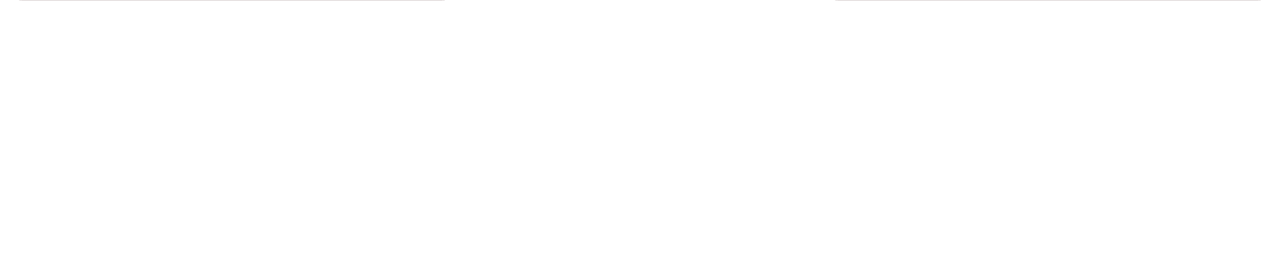
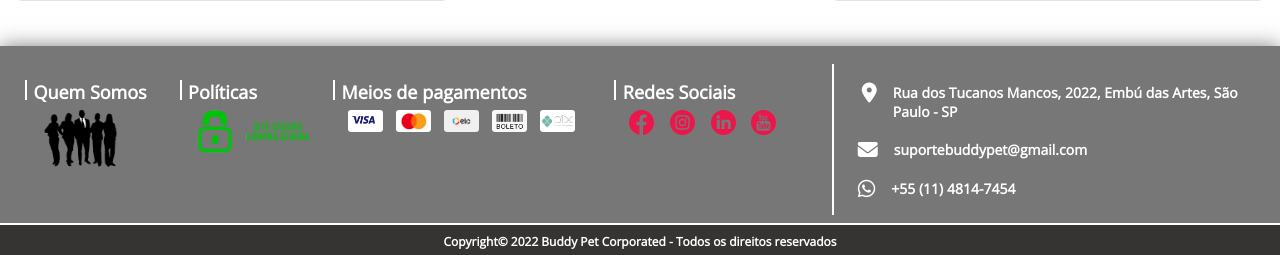
Before and after one commit to Buddy-Pet/Buddy-Pet-Projeto, a web app: file home.html in a window 1280 px wide. Shown: the part 1954-2209 px from the top of the page. Before the commit the page ends 1955 px from the top, so only its background shows below. Run offline with its HTML, style and script files only (its server is not run), Linux system fonts and the light colour scheme; some libraries are stand-ins or nearby versions.

Commit message:
Alteração do footer para responsivo

```diff
--- a/aves.html
+++ b/aves.html
@@ -5,6 +5,9 @@
     <meta http-equiv="X-UA-Compatible" content="IE=edge">
     <meta name="viewport" content="width=device-width, initial-scale=1.0">
     <script src="https://kit.fontawesome.com/b9dfb2e070.js" crossorigin="anonymous"></script>
+    <link rel="preconnect" href="https://fonts.googleapis.com">
+    <link rel="preconnect" href="https://fonts.gstatic.com" crossorigin>
+    <link href="https://fonts.googleapis.com/css2?family=Open+Sans:wght@350&display=swap" rel="stylesheet">
     <link rel="preconnect" href="https://fonts.googleapis.com">
     <link rel="preconnect" href="https://fonts.gstatic.com" crossorigin>
     <link href="https://fonts.googleapis.com/css2?family=Roboto:wght@500&display=swap" rel="stylesheet">
--- a/cachorros.html
+++ b/cachorros.html
@@ -5,6 +5,9 @@
     <meta http-equiv="X-UA-Compatible" content="IE=edge">
     <meta name="viewport" content="width=device-width, initial-scale=1.0">
     <script src="https://kit.fontawesome.com/b9dfb2e070.js" crossorigin="anonymous"></script>
+    <link rel="preconnect" href="https://fonts.googleapis.com">
+    <link rel="preconnect" href="https://fonts.gstatic.com" crossorigin>
+    <link href="https://fonts.googleapis.com/css2?family=Open+Sans:wght@350&display=swap" rel="stylesheet">
     <link rel="preconnect" href="https://fonts.googleapis.com">
     <link rel="preconnect" href="https://fonts.gstatic.com" crossorigin>
     <link href="https://fonts.googleapis.com/css2?family=Roboto:wght@500&display=swap" rel="stylesheet">
--- a/carrinho.html
+++ b/carrinho.html
@@ -5,6 +5,9 @@
   <meta http-equiv="X-UA-Compatible" content="IE=edge">
   <meta name="viewport" content="width=device-width, initial-scale=1.0">
   <script src="https://kit.fontawesome.com/b9dfb2e070.js" crossorigin="anonymous"></script>
+  <link rel="preconnect" href="https://fonts.googleapis.com">
+  <link rel="preconnect" href="https://fonts.gstatic.com" crossorigin>
+  <link href="https://fonts.googleapis.com/css2?family=Open+Sans:wght@350&display=swap" rel="stylesheet">
   <link rel="preconnect" href="https://fonts.googleapis.com">
   <link rel="preconnect" href="https://fonts.gstatic.com" crossorigin>
   <link href="https://fonts.googleapis.com/css2?family=Roboto:wght@500&display=swap" rel="stylesheet">
--- a/css/footer.css
+++ b/css/footer.css
@@ -5,15 +5,15 @@
   }
 
  footer {
-  position: relative;
   display: flex;
   width: 100%;
-  height: auto;
+  max-height: 450vh;
   background-color: #777777;
   padding-top: 0.6rem;
   box-shadow: 0px 1px 20px rgba(44, 42, 42, 0.65);
   bottom: 0px;
-  z-index: 6;
+  font-family: 'Open Sans', sans-serif;
+
 }
 
 .block {
@@ -21,6 +21,7 @@
   justify-content: end;
   display: block;
   width: 100%;
+  max-height: 450vh;
 }
 
  footer .rodape {
@@ -28,7 +29,7 @@
     justify-content: flex-end;
     width: 100%;
     padding: 0.5rem;
-
+    max-height: 450vh;
  }
 
  footer .link {
@@ -37,7 +38,7 @@
     list-style: none;
     padding: 1rem;
     font-weight: bold;
-    height: auto;
+    max-height: 450vh;
     width: 66%;
     border-right: 2px solid #ffff;
 }
@@ -135,13 +136,13 @@
   border-radius: 0.2em;
 }
 
-footer .segurança {
+footer .seguranca {
   display: flex;
   padding-bottom: 0.3rem;
   width: 7rem;
 }
 
-footer .segurança img {
+footer .seguranca img {
   padding-top: 0.2rem;
   width: 130px;
   justify-content: flex-start;
--- a/css/header.css
+++ b/css/header.css
@@ -7,7 +7,6 @@
 
 header * {
 	font-family: 'Roboto', sans-serif;
-	font-weight: 550;
 }
 
 header {
@@ -119,7 +118,8 @@
 }
 
 header form input {
-width: 90%;
+	width: 90%;
+	outline-color: orange;
 }
 
 form input, form button {
@@ -238,6 +238,10 @@
 
 
 @media screen and (max-width: 820px){
+	.formulario form input {
+		margin-right: 0.3rem;
+	}
+
 	.logo_2 img{
 		margin-top: 0.6rem;
 		max-height: 70px;
--- a/css/home.css
+++ b/css/home.css
@@ -8,7 +8,7 @@
 /*-----------------------MAIN----------------------------------*/
 
 main {
-height: 100%;
+height: 250vh;
 width: 100%;
 border: 15px solid #FFFFFF;
 box-shadow: 0px 1px 20px rgba(159, 159, 159, 0.65);
--- a/gatos.html
+++ b/gatos.html
@@ -5,6 +5,9 @@
     <meta http-equiv="X-UA-Compatible" content="IE=edge">
     <meta name="viewport" content="width=device-width, initial-scale=1.0">
     <script src="https://kit.fontawesome.com/b9dfb2e070.js" crossorigin="anonymous"></script>
+    <link rel="preconnect" href="https://fonts.googleapis.com">
+    <link rel="preconnect" href="https://fonts.gstatic.com" crossorigin>
+    <link href="https://fonts.googleapis.com/css2?family=Open+Sans:wght@350&display=swap" rel="stylesheet">
     <link rel="preconnect" href="https://fonts.googleapis.com">
     <link rel="preconnect" href="https://fonts.gstatic.com" crossorigin>
     <link href="https://fonts.googleapis.com/css2?family=Roboto:wght@500&display=swap" rel="stylesheet">
--- a/home.html
+++ b/home.html
@@ -5,6 +5,9 @@
   <meta http-equiv="X-UA-Compatible" content="IE=edge">
   <meta name="viewport" content="width=device-width, initial-scale=1.0">
   <script src="https://kit.fontawesome.com/b9dfb2e070.js" crossorigin="anonymous"></script>
+  <link rel="preconnect" href="https://fonts.googleapis.com">
+  <link rel="preconnect" href="https://fonts.gstatic.com" crossorigin>
+  <link href="https://fonts.googleapis.com/css2?family=Open+Sans:wght@350&display=swap" rel="stylesheet">
   <link rel="preconnect" href="https://fonts.googleapis.com">
   <link rel="preconnect" href="https://fonts.gstatic.com" crossorigin>
   <link href="https://fonts.googleapis.com/css2?family=Roboto:wght@500&display=swap" rel="stylesheet">
@@ -120,7 +123,7 @@
           </div>
            <div class="barra">
             <a href="politicas.html">Políticas</a>
-            <div class="segurança">
+            <div class="seguranca">
               <a href=""><img src="./img/site-seguro.png" alt=""></a>
             </div>
            </div>
--- a/outros.html
+++ b/outros.html
@@ -5,6 +5,9 @@
     <meta http-equiv="X-UA-Compatible" content="IE=edge">
     <meta name="viewport" content="width=device-width, initial-scale=1.0">
     <script src="https://kit.fontawesome.com/b9dfb2e070.js" crossorigin="anonymous"></script>
+    <link rel="preconnect" href="https://fonts.googleapis.com">
+    <link rel="preconnect" href="https://fonts.gstatic.com" crossorigin>
+    <link href="https://fonts.googleapis.com/css2?family=Open+Sans:wght@350&display=swap" rel="stylesheet">
     <link rel="preconnect" href="https://fonts.googleapis.com">
     <link rel="preconnect" href="https://fonts.gstatic.com" crossorigin>
     <link href="https://fonts.googleapis.com/css2?family=Roboto:wght@500&display=swap" rel="stylesheet">
--- a/politicas.html
+++ b/politicas.html
@@ -5,6 +5,9 @@
   <meta http-equiv="X-UA-Compatible" content="IE=edge">
   <meta name="viewport" content="width=device-width, initial-scale=1.0">
   <script src="https://kit.fontawesome.com/b9dfb2e070.js" crossorigin="anonymous"></script>
+  <link rel="preconnect" href="https://fonts.googleapis.com">
+  <link rel="preconnect" href="https://fonts.gstatic.com" crossorigin>
+  <link href="https://fonts.googleapis.com/css2?family=Open+Sans:wght@350&display=swap" rel="stylesheet">
   <link rel="preconnect" href="https://fonts.googleapis.com">
   <link rel="preconnect" href="https://fonts.gstatic.com" crossorigin>
   <link href="https://fonts.googleapis.com/css2?family=Roboto:wght@500&display=swap" rel="stylesheet">
--- a/produto.html
+++ b/produto.html
@@ -5,6 +5,9 @@
 <meta http-equiv="X-UA-Compatible" content="IE=edge">
 <meta name="viewport" content="width=device-width, initial-scale=1.0">
 <script src="https://kit.fontawesome.com/b9dfb2e070.js" crossorigin="anonymous"></script>
+<link rel="preconnect" href="https://fonts.googleapis.com">
+<link rel="preconnect" href="https://fonts.gstatic.com" crossorigin>
+<link href="https://fonts.googleapis.com/css2?family=Open+Sans:wght@350&display=swap" rel="stylesheet">
 <link rel="preconnect" href="https://fonts.googleapis.com">
 <link rel="preconnect" href="https://fonts.gstatic.com" crossorigin>
 <link href="https://fonts.googleapis.com/css2?family=Roboto:wght@500&display=swap" rel="stylesheet">
--- a/promocoes.html
+++ b/promocoes.html
@@ -5,6 +5,9 @@
     <meta http-equiv="X-UA-Compatible" content="IE=edge">
     <meta name="viewport" content="width=device-width, initial-scale=1.0">
     <script src="https://kit.fontawesome.com/b9dfb2e070.js" crossorigin="anonymous"></script>
+    <link rel="preconnect" href="https://fonts.googleapis.com">
+    <link rel="preconnect" href="https://fonts.gstatic.com" crossorigin>
+    <link href="https://fonts.googleapis.com/css2?family=Open+Sans:wght@350&display=swap" rel="stylesheet">
     <link rel="preconnect" href="https://fonts.googleapis.com">
     <link rel="preconnect" href="https://fonts.gstatic.com" crossorigin>
     <link href="https://fonts.googleapis.com/css2?family=Roboto:wght@500&display=swap" rel="stylesheet">
--- a/quemsomos.html
+++ b/quemsomos.html
@@ -5,6 +5,9 @@
   <meta http-equiv="X-UA-Compatible" content="IE=edge">
   <meta name="viewport" content="width=device-width, initial-scale=1.0">
   <script src="https://kit.fontawesome.com/b9dfb2e070.js" crossorigin="anonymous"></script>
+  <link rel="preconnect" href="https://fonts.googleapis.com">
+  <link rel="preconnect" href="https://fonts.gstatic.com" crossorigin>
+  <link href="https://fonts.googleapis.com/css2?family=Open+Sans:wght@350&display=swap" rel="stylesheet">
   <link rel="preconnect" href="https://fonts.googleapis.com">
   <link rel="preconnect" href="https://fonts.gstatic.com" crossorigin>
   <link href="https://fonts.googleapis.com/css2?family=Roboto:wght@500&display=swap" rel="stylesheet">
```
Also changed, not shown: other parts of css/footer.css (+47 -1 lines).
